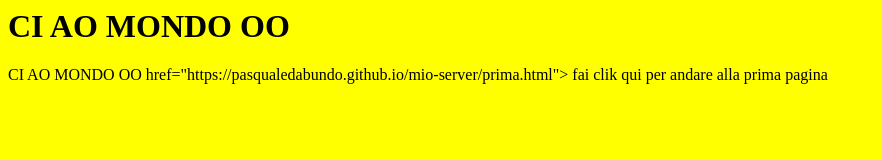
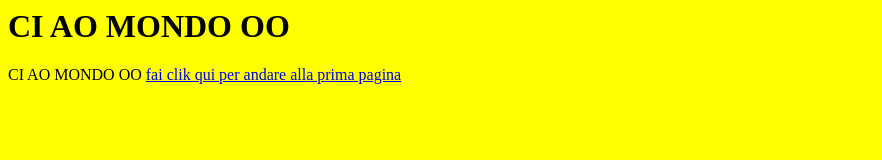
Before and after one commit to pasqualedabundo/mio-server, a plain HTML site: page index.html in a window 1280 px wide. Shown: the whole page, without its empty margins (0-882 px from the left). Drawn offline with Linux system fonts and the light colour scheme.

Commit message:
Update index.html

```diff
--- a/index.html
+++ b/index.html
@@ -3,6 +3,6 @@
   <body bgcolor=yellow >
     <h1> CI AO   MONDO  OO </h1>
     <a<h1> CI AO   MONDO  OO </h1>
-      href="https://pasqualedabundo.github.io/mio-server/prima.html"> fai clik qui per andare alla prima pagina </a>
+      <a href="https://pasqualedabundo.github.io/mio-server/prima.html"> fai clik qui per andare alla prima pagina </a>
   </body>
 </html>
```
